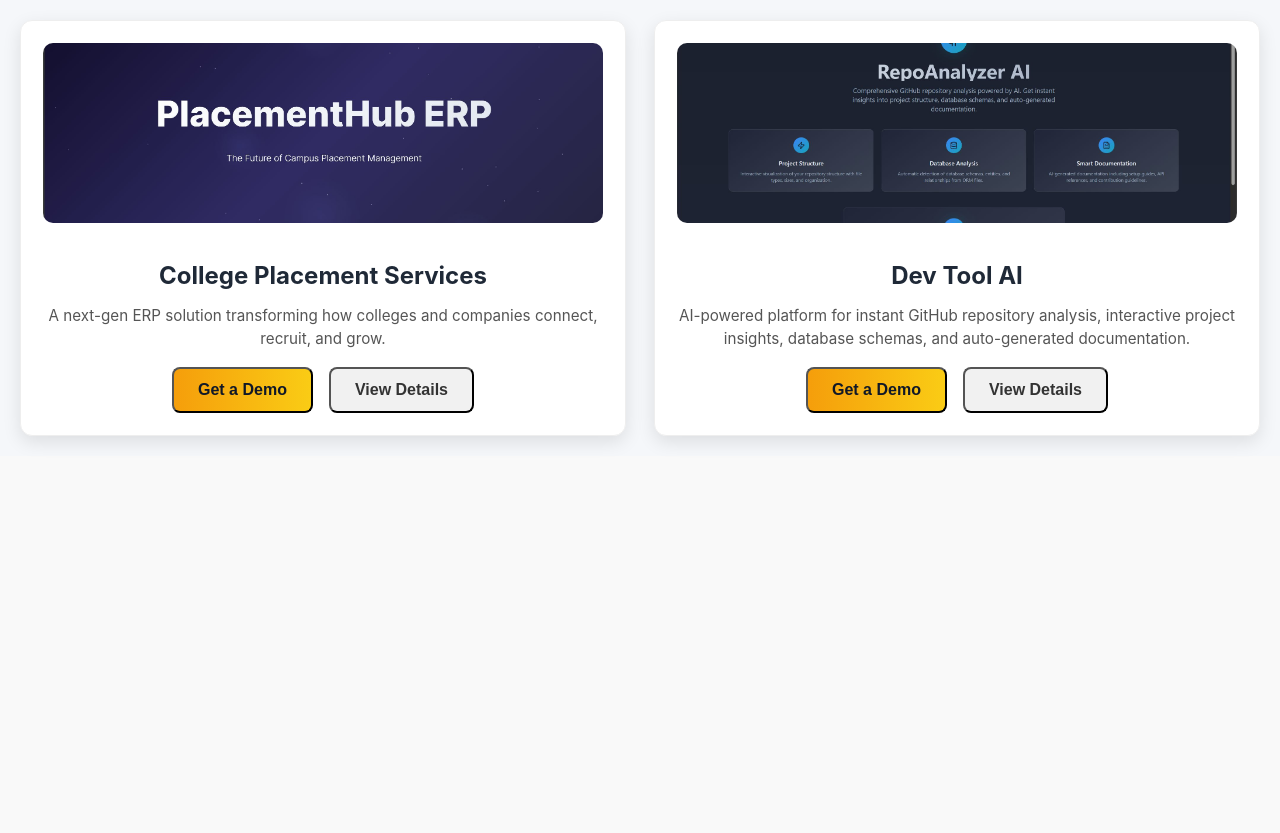
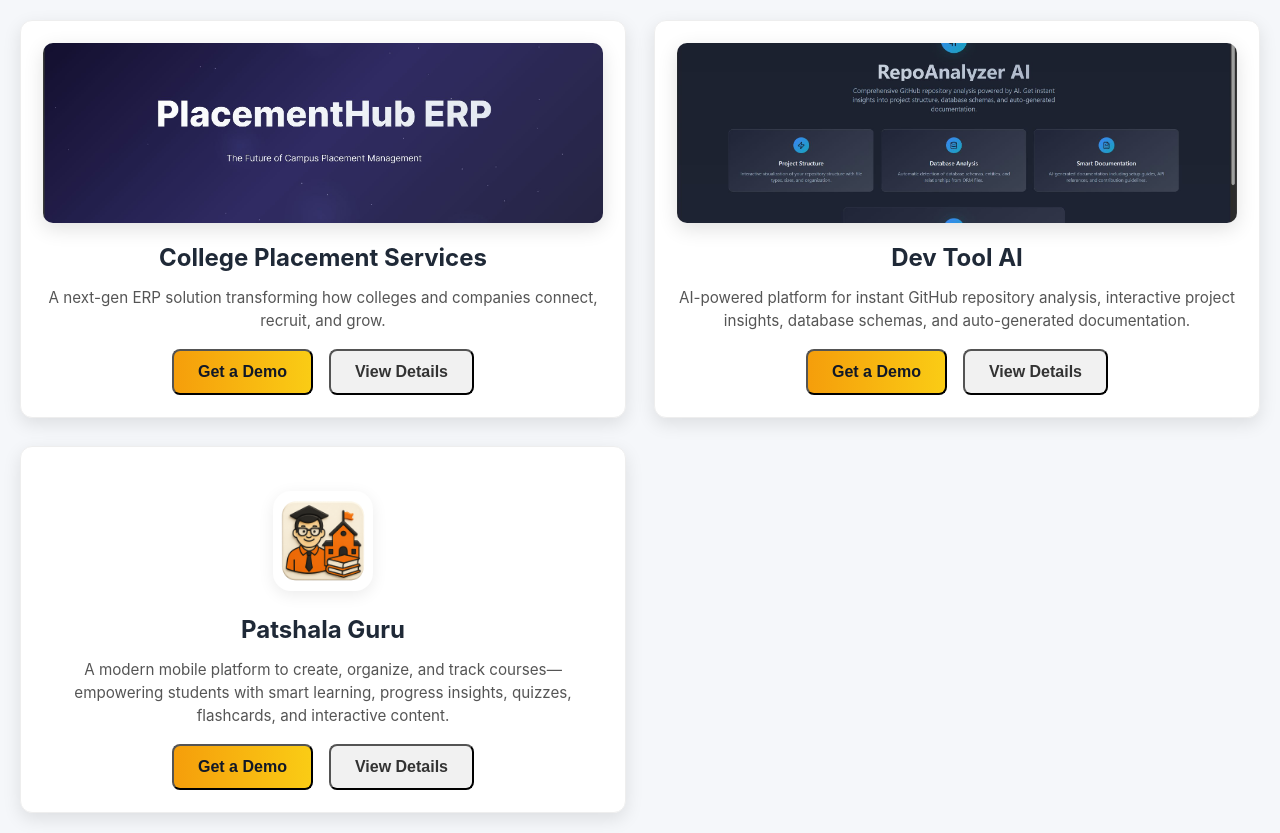
Before and after one commit to student-yashguptya/VY, a React (Vite) app in the folder frontend/: page /explore in a window 1280 px wide. Before the commit the page ends 800 px from the top, so only its background shows below. Built offline with nearby package versions, Linux system fonts and the light colour scheme.

Commit message:
explore update

```diff
--- a/frontend/src/Data/projectsData.jsx
+++ b/frontend/src/Data/projectsData.jsx
@@ -13,6 +13,8 @@ import proj2image3 from "../assets/dev_tool.ai_image3.jpeg";
 import proj2image4 from "../assets/dev_tool.ai_image4.jpeg";
 import proj2image5 from "../assets/dev_tool.ai_image5.jpeg";
 import proj2image6 from "../assets/dev_tool.ai_image6.jpeg";
+import proj3 from "../assets/LOGO Image.png";
+
 
 
 const projectsData = [
@@ -20,6 +22,7 @@ const projectsData = [
     id: 1,
     title: "College Placement Services",
     heroImg: proj1,
+    heroImgType: "landscape",
     heroSubtitle:
       "A next-gen ERP solution transforming how colleges and companies connect, recruit, and grow.",
     about: [
@@ -44,6 +47,7 @@ const projectsData = [
   id: 2,
   title: "Dev Tool AI",
   heroImg: proj2,
+  heroImgType: "landscape",
   heroSubtitle:
     "AI-powered platform for instant GitHub repository analysis, interactive project insights, database schemas, and auto-generated documentation.",
   about: [
@@ -64,7 +68,39 @@ const projectsData = [
     site: "https://lnkd.in/gh83Y5eH",
     emails: ["vysoftware@gmail.com"],
   },
+},
+
+{
+  id: 3,
+  title: "Patshala Guru",
+  heroImg: proj3,
+  heroImgType: "portrait",
+  heroSubtitle:
+    "A modern mobile platform to create, organize, and track courses—empowering students with smart learning, progress insights, quizzes, flashcards, and interactive content.",
+  about: [
+    "Patshala Guru is your personalized study companion, enabling seamless course management for learners at every stage.",
+    "Easily create new courses, generate topics, and select and organize learning modules tailored to your needs.",
+    "Stay engaged with interactive quizzes, flashcards, and practice tools, track your progress, and get motivated with an intuitive UI that makes learning enjoyable.",
+    "Designed for an effortless experience: intuitive navigation, profile management, course progress tracking, and actionable feedback—everything crafted for students to grow smarter."
+  ],
+  features: [
+    "Create and manage custom courses step-by-step",
+    "Smart topic and module generation for chosen subjects",
+    "Interactive quizzes with instant feedback and score tracking",
+    "Progress bars and completion analytics for every course",
+    "Flashcards, practice modules, and question & answer sections for hands-on learning",
+    "User-friendly mobile UI with profile and subscription management",
+    "Personalized summaries and AI-assisted suggestions for continuous improvement"
+  ],
+  gallery: [
+    proj2image1, proj2image2, proj2image3, proj2image4, proj2image5, proj2image6
+  ],
+  contact: {
+    site: "https://lnkd.in/gh83Y5eH",
+    emails: ["vysoftware@gmail.com"],
+  },
 }
+
 
 
 ];
--- a/frontend/src/ExplorePage.css
+++ b/frontend/src/ExplorePage.css
@@ -12,6 +12,32 @@
 
 /* ---------------- HERO ---------------- */
 
+/* For website/screenshots: keep as is using existing .card-hero-img */
+
+.card-hero-img {
+  width: 100%;
+  height: 180px;
+  object-fit: cover;         /* will fill the box for landscape images */
+  border-radius: 10px;
+  margin-bottom: 16px;
+  display: block;
+  background: #fff;
+  box-shadow: 0 6px 20px rgba(0,0,0,0.12);
+  transition: transform 0.4s ease;
+}
+
+/* For app icons or phone/portrait images */
+.card-hero-img-portrait {
+  width: 100px;
+  height: 100px;
+  object-fit: contain;       /* centers icon, never stretches/crops */
+  border-radius: 18px;
+  margin: 22px auto 20px auto;
+  display: block;
+  background: #fff;
+  box-shadow: 0 4px 16px rgba(0,0,0,0.08);
+  transition: transform 0.4s ease;
+}
 
 .exp-hero {
   background: url('../assets/Dashboard.jpg') center/cover no-repeat;
--- a/frontend/src/components/CareerDropdown.jsx
+++ b/frontend/src/components/CareerDropdown.jsx
@@ -4,26 +4,16 @@ import job1 from "../assets/career1.png";
 import job2 from "../assets/career1.png";
 
 const jobs = [
-  // {
-  //   id: 1,
-  //   title: "Frontend Developer",
-  //   type: "Full-time",
-  //   location: "Remote",
-  //   image: job1,
-  //   responsibilities: ["Build UI components", "Collaborate with designers"],
-  //   requirements: ["React.js", "CSS", "Team player"],
-  //   applyLink: "#",
-  // },
-  // {
-  //   id: 2,
-  //   title: "UI/UX Intern",
-  //   type: "Intern",
-  //   location: "Onsite",
-  //   image: job2,
-  //   responsibilities: ["Design wireframes", "User research"],
-  //   requirements: ["Figma", "Creativity"],
-  //   applyLink: "#",
-  // },
+  {
+    id: 1,
+    title: "UI/UX Intern",
+    type: "Remote (Unpaid)",
+    location: "Remote",
+    image: job1,
+    responsibilities: ["Build UI components", "Collaborate with designers"],
+    requirements: ["Figma"],
+    applyLink: "https://forms.gle/Ny25XhtL7MmtZa9z5",
+  },
 ];
 
 function CareerDropdown({ isOpen, onClose }) {
@@ -74,9 +64,9 @@ function CareerDropdown({ isOpen, onClose }) {
                 onChange={(e) => setFilter(e.target.value)}
               >
                 <option value="All">All</option>
-                <option value="Full-time">Full-time</option>
+                {/* <option value="Full-time">Full-time</option>
                 <option value="Intern">Intern</option>
-                <option value="Remote">Remote</option>
+                <option value="Remote">Remote</option> */}
               </select>
             </div>
 
--- a/frontend/src/components/ExplorePage.jsx
+++ b/frontend/src/components/ExplorePage.jsx
@@ -33,22 +33,22 @@ function ExplorePage() {
 }
 
 function ProjectCard({ project, onOpen }) {
+  // Pick the style class
+  const imgClass =
+    project.heroImgType === "portrait" ? "card-hero-img-portrait" : "card-hero-img";
+
   return (
     <div className="project-card" data-aos="fade-up">
       <div className="card-hero">
         <img
           src={project.heroImg}
           alt={`${project.title} Banner`}
-          className="card-hero-img"
+          className={imgClass}
         />
         <h2 className="card-title">{project.title}</h2>
         <p className="card-subtitle">{project.heroSubtitle}</p>
-
         <div className="card-actions">
-          <button
-            className="exp-btn"
-            onClick={() => alert("🚧 Service will be available soon!")}
-          >
+          <button className="exp-btn" onClick={() => alert("🚧 Service will be available soon!")}>
             Get a Demo
           </button>
           <button className="exp-btn secondary" onClick={onOpen}>
@@ -59,6 +59,7 @@ function ProjectCard({ project, onOpen }) {
     </div>
   );
 }
+
 
 
 function Modal({ project, onClose }) {
```
Also changed, not shown: frontend/src/assets/LOGO Image.png (added).
